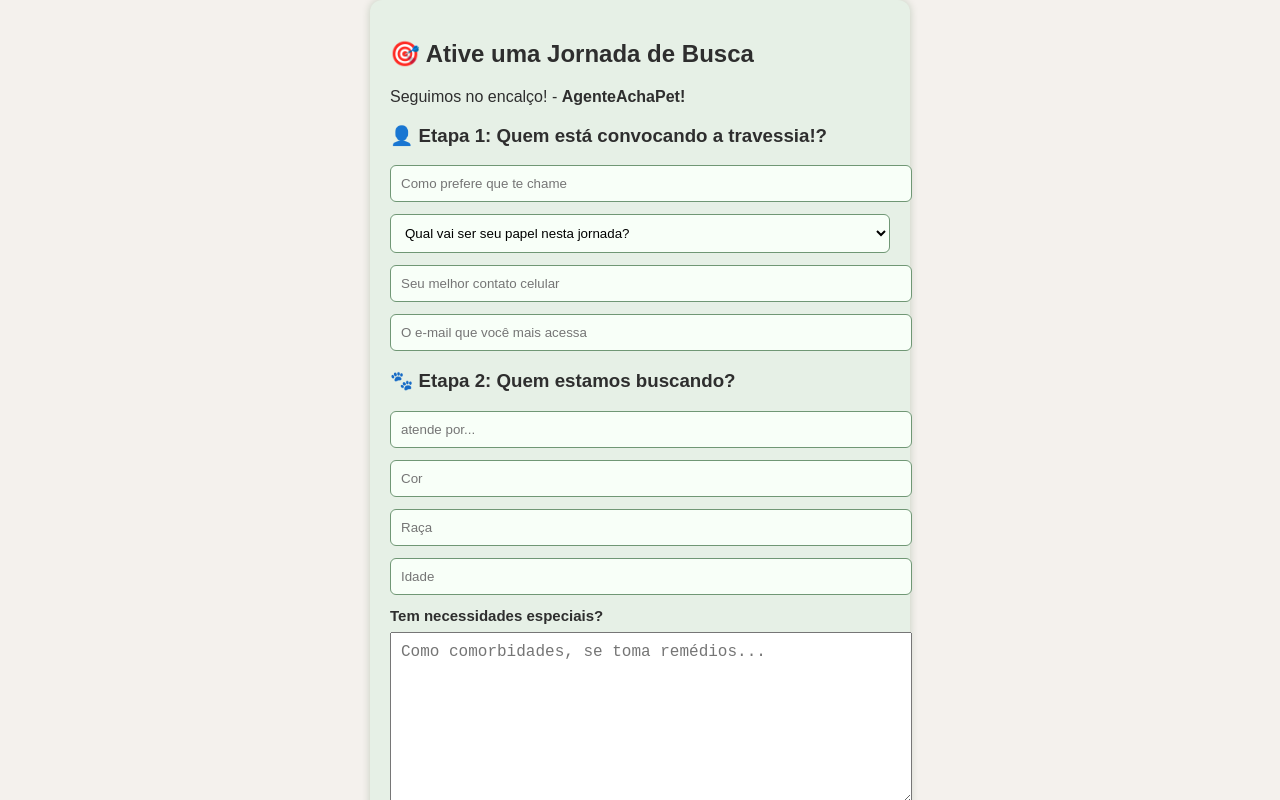
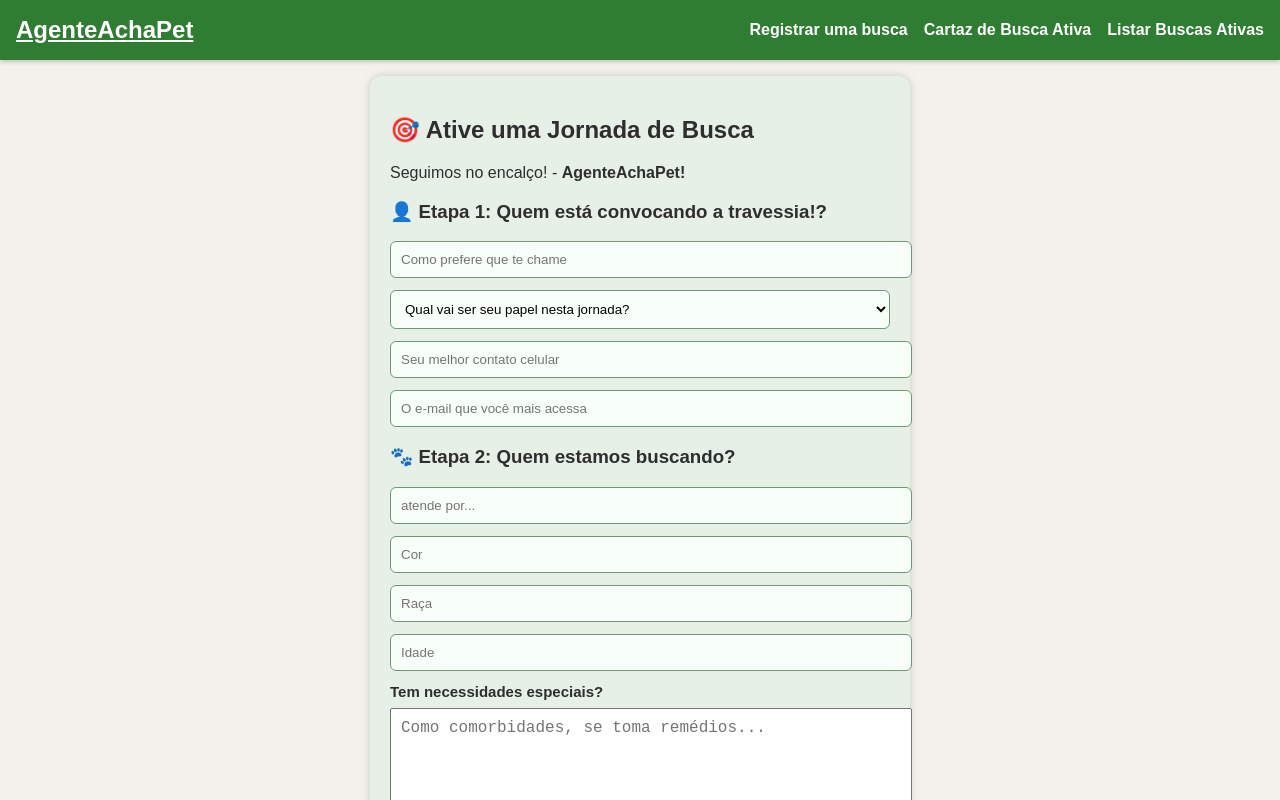
Before and after one commit to vctmor/agenteachapet-api, a Vue app: page / in a window 1280 px wide. Shown: the top 800 px of the page. Built offline with nearby package versions, Linux system fonts and the light colour scheme.

Commit message:
bugs concertados

```diff
--- a/src/App.vue
+++ b/src/App.vue
@@ -1,26 +1,123 @@
-<!-- <template>
-  <div class="container">
-    <h1>AgenteAchaPet</h1>
-    <router-link to="/">Anunciar Desaparecimento</router-link> |
-    <router-link to="/pets">Lista de Pets Desaparecidos</router-link>
-    <hr />
-    <router-view />
-  </div>
-</template> -->
 
 <template>
-  <router-view />
+  <div>
+    <nav class="navbar">
+      <div class="navbar-container">
+        <RouterLink to="/" class="logo">AgenteAchaPet</RouterLink>
+        <button class="toggle" @click="toggleMenu">
+          ☰
+        </button>
+        <div :class="['links', { show: menuOpen }]">
+          <RouterLink to="/">Registrar uma busca</RouterLink>
+          <RouterLink to="/cartaz/:slug">Cartaz de Busca Ativa</RouterLink>
+          <RouterLink to="/pets">Listar Buscas Ativas</RouterLink>
+        </div>
+      </div>
+    </nav>
+
+    <main class="content">
+      <router-view />
+    </main>
+  </div>
 </template>
 
 <script setup>
-// import FormPet from './components/FormPet.vue'
-// import PetList from './components/PetList.vue'
+import { ref } from 'vue';
+import { RouterLink, RouterView }  from 'vue-router'
+
+const menuOpen = ref(false);
+
+const toggleMenu = () => {
+
+  menuOpen.value = !menuOpen.value;
+  console.log("Menu aberto?", menuOpen.value);
+  alert("Menu aberto?", menuOpen.value);
+};
+
 </script>
 
 <style>
-.container {
-  max-width: 600px;
-  margin: 0 auto;
-  padding: 20px;
+/* Paleta Oxóssi */
+:root {
+  --verde-oxossi: #2e7d32;      /* verde floresta */
+  --azul-oxossi: #0d47a1;       /* azul profundo */
+  --dourado-oxossi: #c8b900;    /* dourado natural */
+  --marrom-oxossi: #5d4037;     /* terra */
+  --fundo-navbar: var(--verde-oxossi);
+  --texto-navbar: #ffffff;
+}
+
+/* Navbar base */
+.navbar {
+  background-color: var(--fundo-navbar);
+  padding: 1rem;
+  color: var(--texto-navbar);
+  box-shadow: 0 2px 4px rgba(0, 0, 0, 0.2);
+  position: sticky;
+  top: 0;
+  z-index: 10;
+}
+
+/* Container flexível */
+.navbar-container {
+  display: flex;
+  justify-content: space-between;
+  align-items: center;
+}
+
+/* Links */
+.links {
+  display: flex;
+  gap: 1rem;
+}
+
+.links a {
+  color: var(--texto-navbar);
+  text-decoration: none;
+  font-weight: bold;
+}
+
+.links a:hover {
+  text-decoration: underline;
+}
+
+/* Logo */
+.logo {
+  font-size: 1.5rem;
+  font-weight: bold;
+  color: var(--texto-navbar);
+}
+
+/* Botão toggle (mobile) */
+.toggle {
+  display: none;
+  font-size: 1.5rem;
+  background: none;
+  color: var(--texto-navbar);
+  border: none;
+  cursor: pointer;
+}
+
+/* Responsivo */
+@media (max-width: 768px) {
+  .links {
+    display: none !important;
+    flex-direction: column;
+    gap: 0.5rem;
+    margin-top: 1rem;
+  }
+
+  .links.show {
+    display: flex !important;
+  }
+
+  .toggle {
+    display: block;
+  }
+}
+
+
+.content {
+  padding: 1rem;
 }
 </style>
--- a/src/router/index.js
+++ b/src/router/index.js
@@ -1,14 +1,14 @@
 
 import { createRouter, createWebHistory} from 'vue-router'
-import FormPet from '@/views/PetForm.vue'
+import PetForm from '@/views/PetForm.vue'
 import PetList from '@/views/PetList.vue'
 import Cartaz from '@/views/Cartaz.vue'
 import Testes from '@/views/Testes.vue'
 
 const routes = [
   { path: '/',
-    name: 'FormPet',
-    component: FormPet },
+    name: 'PetForm',
+    component: PetForm },
 
   { path: '/pets',
     name: 'PetList',
@@ -16,7 +16,7 @@ const routes = [
 
   { path: '/cartaz/:slug',
     name: 'Cartaz',
-    component: Cartaz},
+    component: Cartaz,},
 
   { path: '/testes',
     name: 'testes',
```
